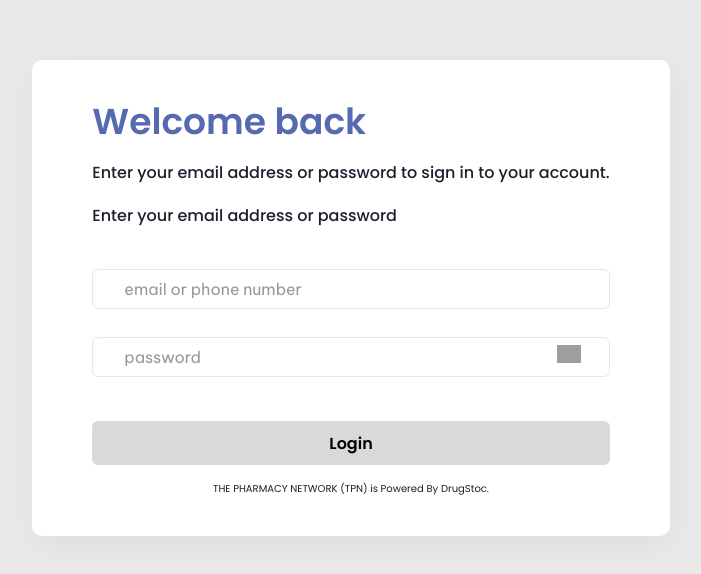
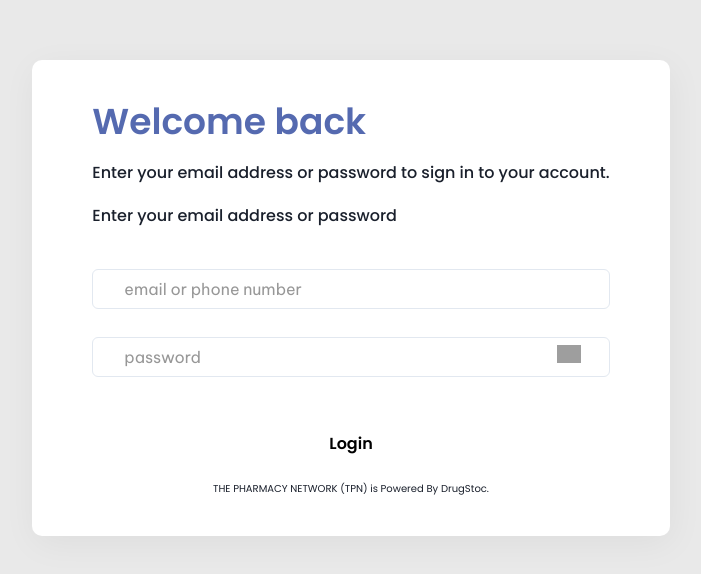
Before and after one commit to DrugStoc/tpn-admin, a React (Create React App) app: page /login in a window 1280 px wide. Shown: the part 102-676 px from the top of the page, without its empty margins (289-990 px from the left). Built offline with nearby package versions, Linux system fonts and the light colour scheme; grey boxes are pictures that could not be loaded.

Commit message:
feat: check email and password validation on button

```diff
--- a/src/components/Login/Login.tsx
+++ b/src/components/Login/Login.tsx
@@ -40,6 +40,8 @@ const Login = (): JSX.Element => {
       navigate('/dashboard/overview')
     }
   }
+
+  const checkEmailPassword = email.trim().length >= 12 && password !== ''
 
   return (
     <Motion>
@@ -97,7 +99,7 @@ const Login = (): JSX.Element => {
                 />
                 {eyeWatchIcon}
               </Box>
-              <Box onClick={handleClick}>
+              <Box onClick={checkEmailPassword ? handleClick : undefined}>
                 {err !== '' ? (
                   <FormLabel sx={{ color: 'brand.300' }}>
                     Bad Request. Try again
@@ -106,12 +108,13 @@ const Login = (): JSX.Element => {
                 <Button
                   type="submit"
                   width="100%"
-                  mt="4"
-                  bg="#d9d9d9"
-                  color="#000"
+                  mt={4}
+                  bg={checkEmailPassword ? 'brand.50' : 'brand.500'}
+                  color={checkEmailPassword ? 'brand.600' : '#000'}
+                  cursor={checkEmailPassword ? 'pointer' : 'not-allowed'}
                   h="44px"
                   fontFamily="Poppins"
-                  _hover={{ bg: 'brand.50', color: '#fff' }}>
+                  _hover={{ bg: 'brand.50', color: 'brand.600' }}>
                   Login
                 </Button>
               </Box>
```
